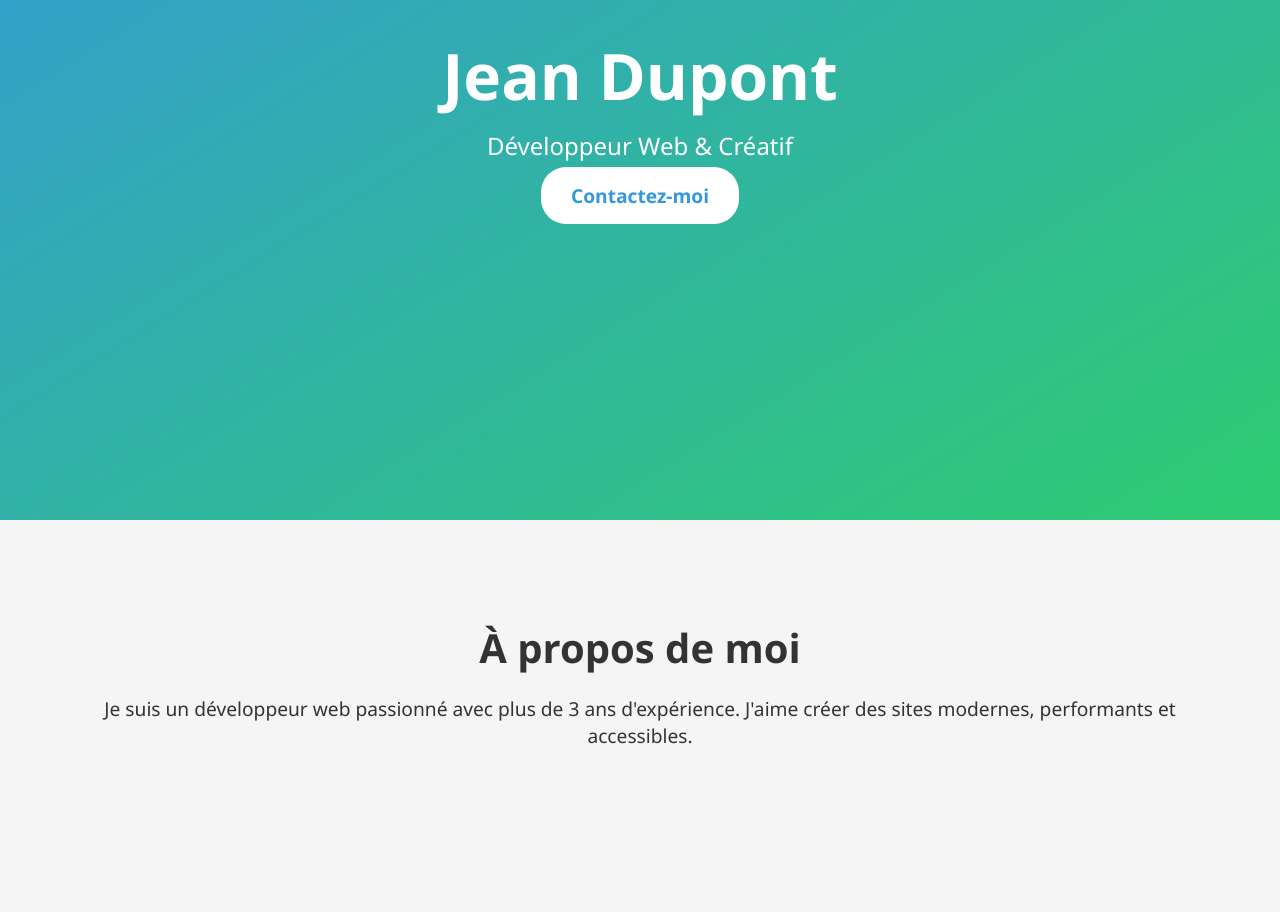
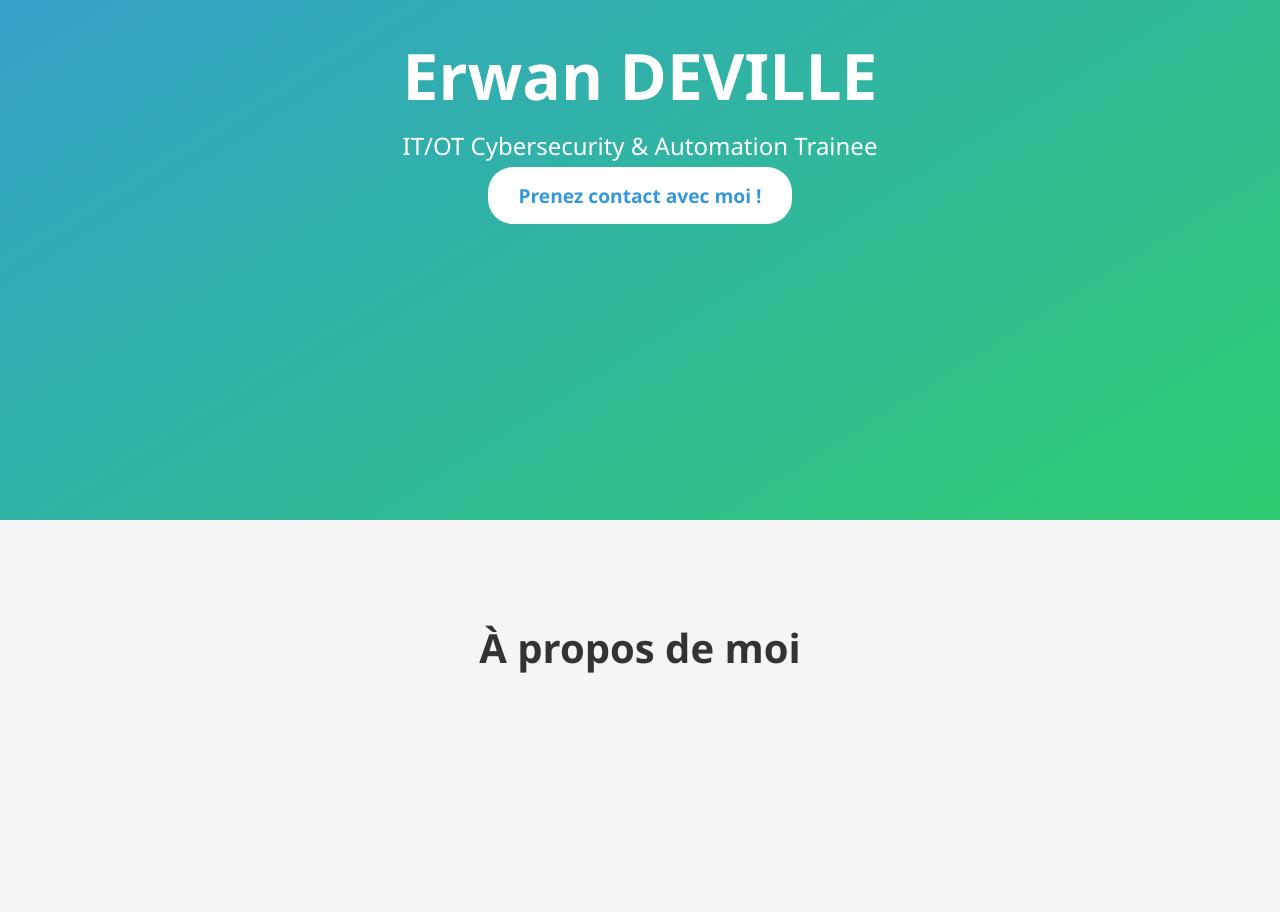
Before and after one commit to vRxspct/sio1, a plain HTML site: page index.html in a window 1280 px wide. Shown: the part 280-1192 px from the top of the page. Drawn offline with Linux system fonts and the light colour scheme; a script that the page names is missing.

Commit message:
Commit 3

```diff
--- a/index.html
+++ b/index.html
@@ -3,7 +3,7 @@
 <head>
     <meta charset="UTF-8">
     <meta name="viewport" content="width=device-width, initial-scale=1.0">
-    <title>Mon CV Sublime</title>
+    <title>CV - Erwan DEVILLE</title>
     <link rel="stylesheet" href="style.css">
     <script defer src="script.js"></script>
 </head>
@@ -25,16 +25,16 @@
     <!-- Section d'accueil -->
     <section class="hero" id="home">
         <div class="hero-content">
-            <h1>Jean Dupont</h1>
-            <p>Développeur Web & Créatif</p>
-            <a href="#contact" class="cta-button">Contactez-moi</a>
+            <h1>Erwan DEVILLE</h1>
+            <p>IT/OT Cybersecurity & Automation Trainee</p>
+            <a href="#contact" class="cta-button">Prenez contact avec moi !</a>
         </div>
     </section>
 
     <!-- À propos de moi -->
     <section id="about" class="section">
         <h2>À propos de moi</h2>
-        <p>Je suis un développeur web passionné avec plus de 3 ans d'expérience. J'aime créer des sites modernes, performants et accessibles.</p>
+        <p></p>
     </section>
 
     <!-- Compétences -->
```
